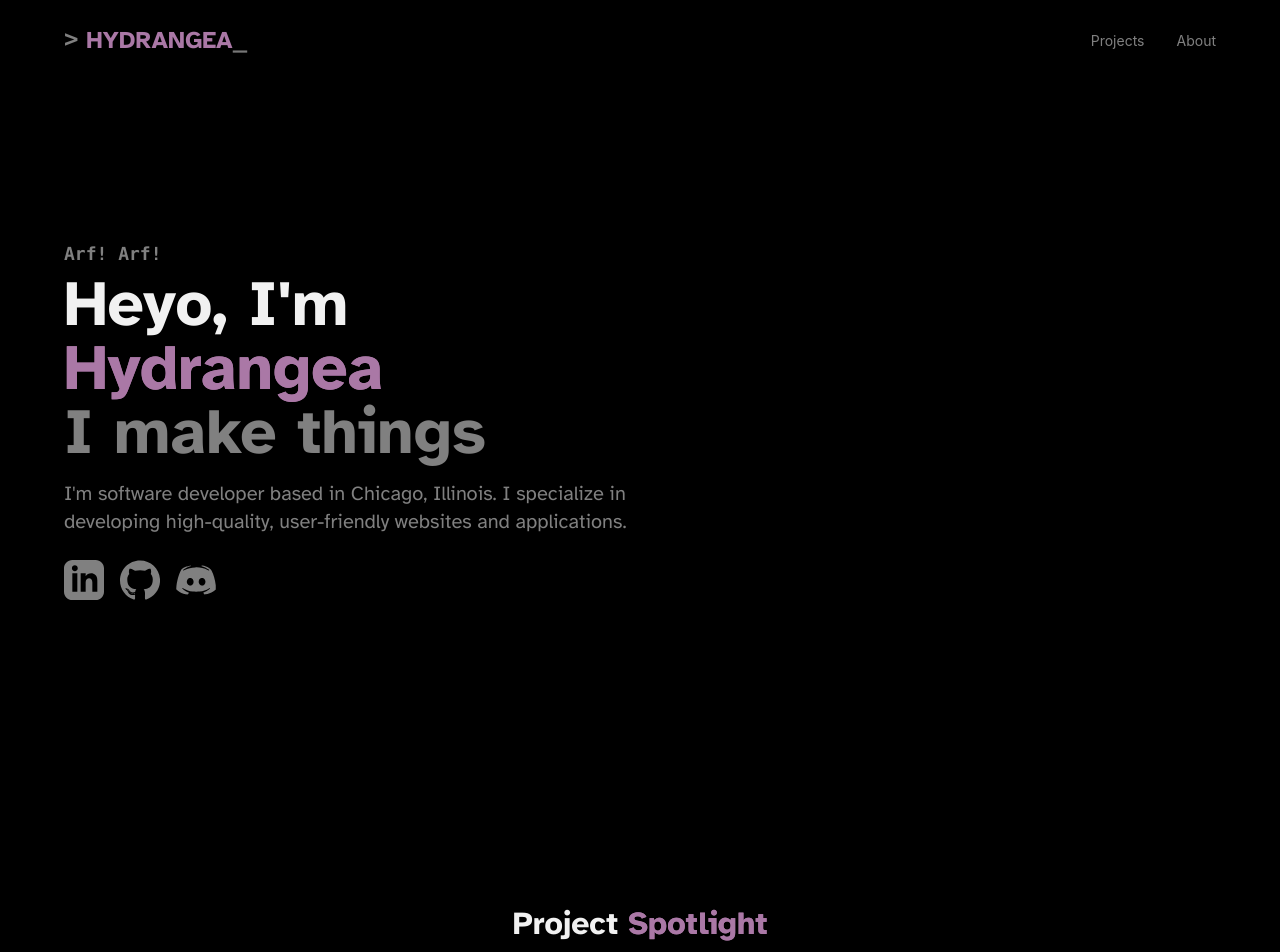
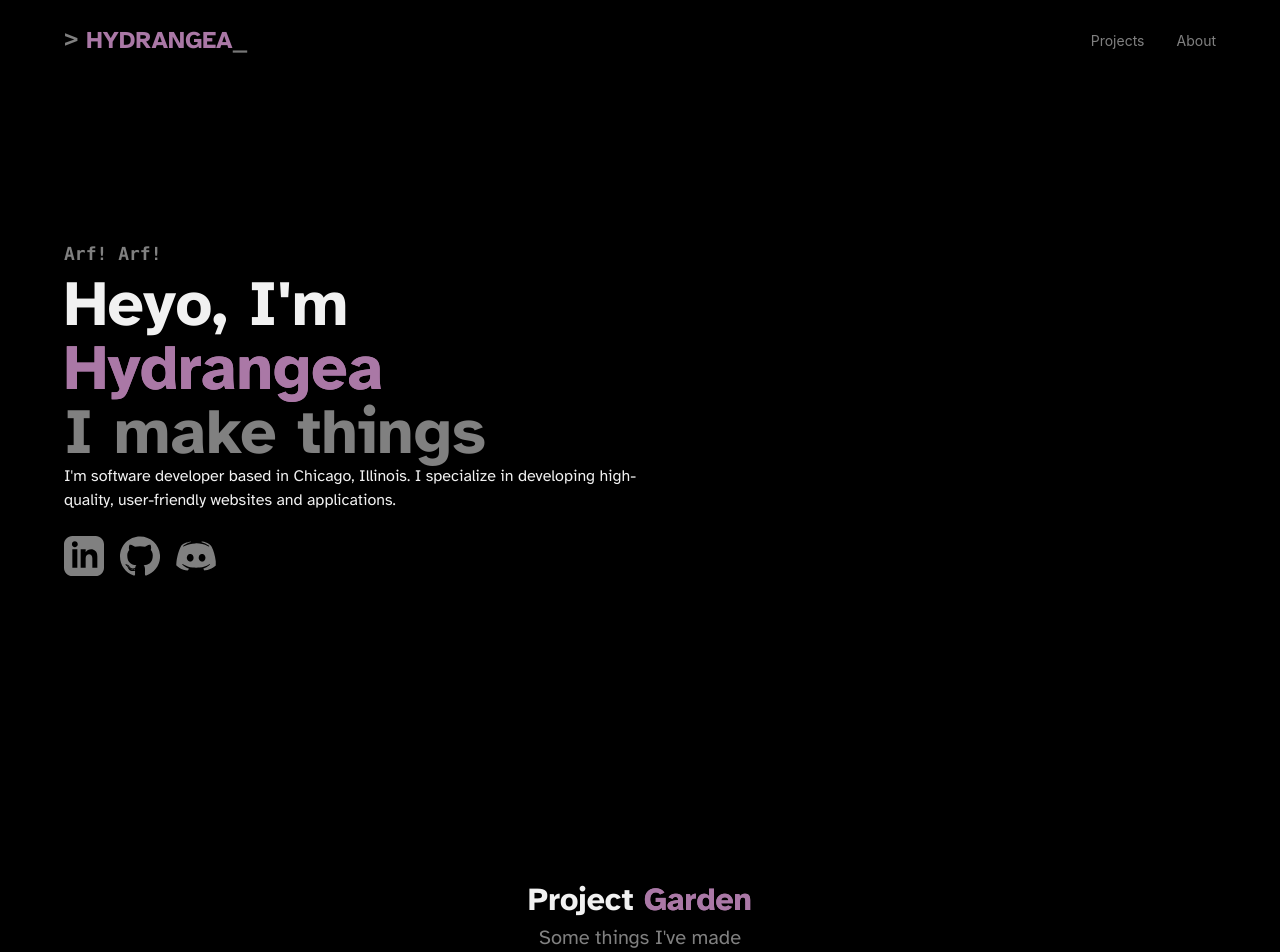
Before and after one commit to hydrangea-sh/hydrangea.sh, a React (Vite) app: page / in a window 1280 px wide. Shown: the top 952 px of the page. Built offline with nearby package versions, Linux system fonts and the light colour scheme.

Commit message:
organizing

```diff
--- a/src/components/Navbar/Navbar.scss
+++ b/src/components/Navbar/Navbar.scss
@@ -38,7 +38,7 @@
         bottom: 1px;
         color: var(--text-dimmed);
 
-        &.Flash {
+        &.Blink {
           animation: Strobe 2s infinite ease;
         }
       }
--- a/src/components/Navbar/index.tsx
+++ b/src/components/Navbar/index.tsx
@@ -9,7 +9,7 @@
   return (
     <nav>
       <Clamp className="Navbar">
-        <h1><span className="Terminal">{">"}</span> <span className="Glow">HYDRANGEA</span><span className="Terminal Flash">_</span></h1>
+        <h1><span className="Terminal">{">"}</span> <span className="Glow">HYDRANGEA</span><span className="Terminal Blink">_</span></h1>
         <div className="Right">
           <Link to="#projects">Projects</Link>
           <Link to="#about">About</Link>
--- a/src/main.tsx
+++ b/src/main.tsx
@@ -2,9 +2,7 @@
 import ReactDOM from "react-dom/client"
 import App from "@/base/App"
 
-
 import "@/global/index.scss"
-
 
 ReactDOM.createRoot(document.getElementById("root")!).render(
   <React.StrictMode>
--- a/src/views/Landing/Projects/index.tsx
+++ b/src/views/Landing/Projects/index.tsx
@@ -46,8 +46,8 @@
 const Projects = () => {
     return (
         <Clamp className="Projects">
-        <h3 id="#projects">Project <span>Spotlight</span></h3>
-        <p className="Subtitle">Some of the stuff I"ve created</p>
+        <h3 id="#projects">Project <span>Garden</span></h3>
+        <p className="Subtitle">Some things I've made</p>
         <div className="ProjectArea">
           {SpotlightProjectItems.map((item) => (
             <div className="ProjectItem" key={item.name}>
--- a/src/views/Landing/Top/Top.scss
+++ b/src/views/Landing/Top/Top.scss
@@ -58,7 +58,7 @@
         }
       }
 
-      p.ShortAbout {
+      p.Mini {
         margin-block-start: 16px;
         line-height: 28px;
         font-size: 20px;
```
